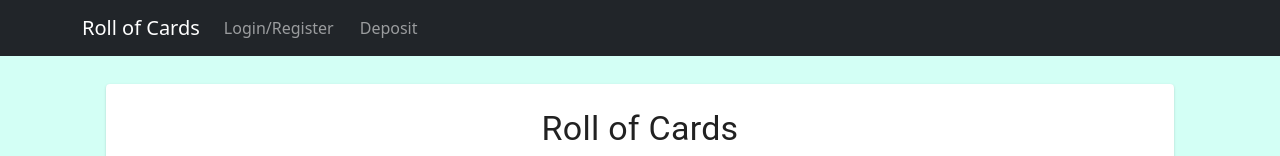
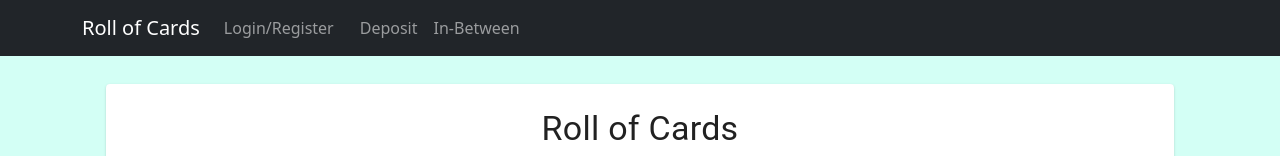
Before and after one commit to Vherb/CardGame, a React (Create React App) app: page / in a window 1280 px wide. Shown: the top 156 px of the page. Built offline with nearby package versions, Linux system fonts and the light colour scheme.

Commit message:
link to your game

```diff
--- a/src/App.js
+++ b/src/App.js
@@ -46,6 +46,7 @@ function Home() {
                                 Login/Register
                             </Nav.Link>
                             <Nav.Link href='#'>Deposit</Nav.Link>
+                            <Nav.Link href='/game2'>In-Between</Nav.Link>
                         </Nav>
                     </Navbar.Collapse>
                 </Container>
```
